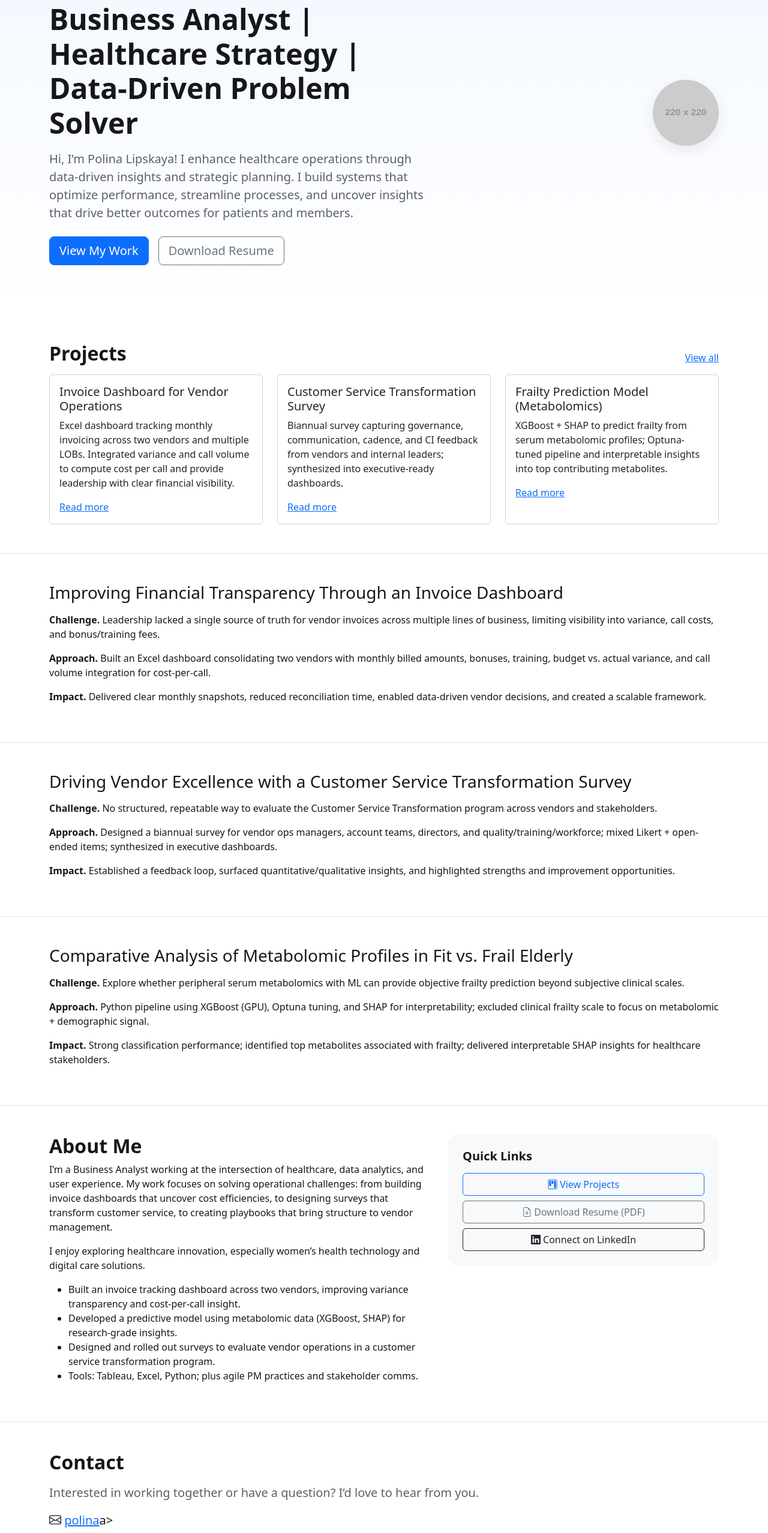
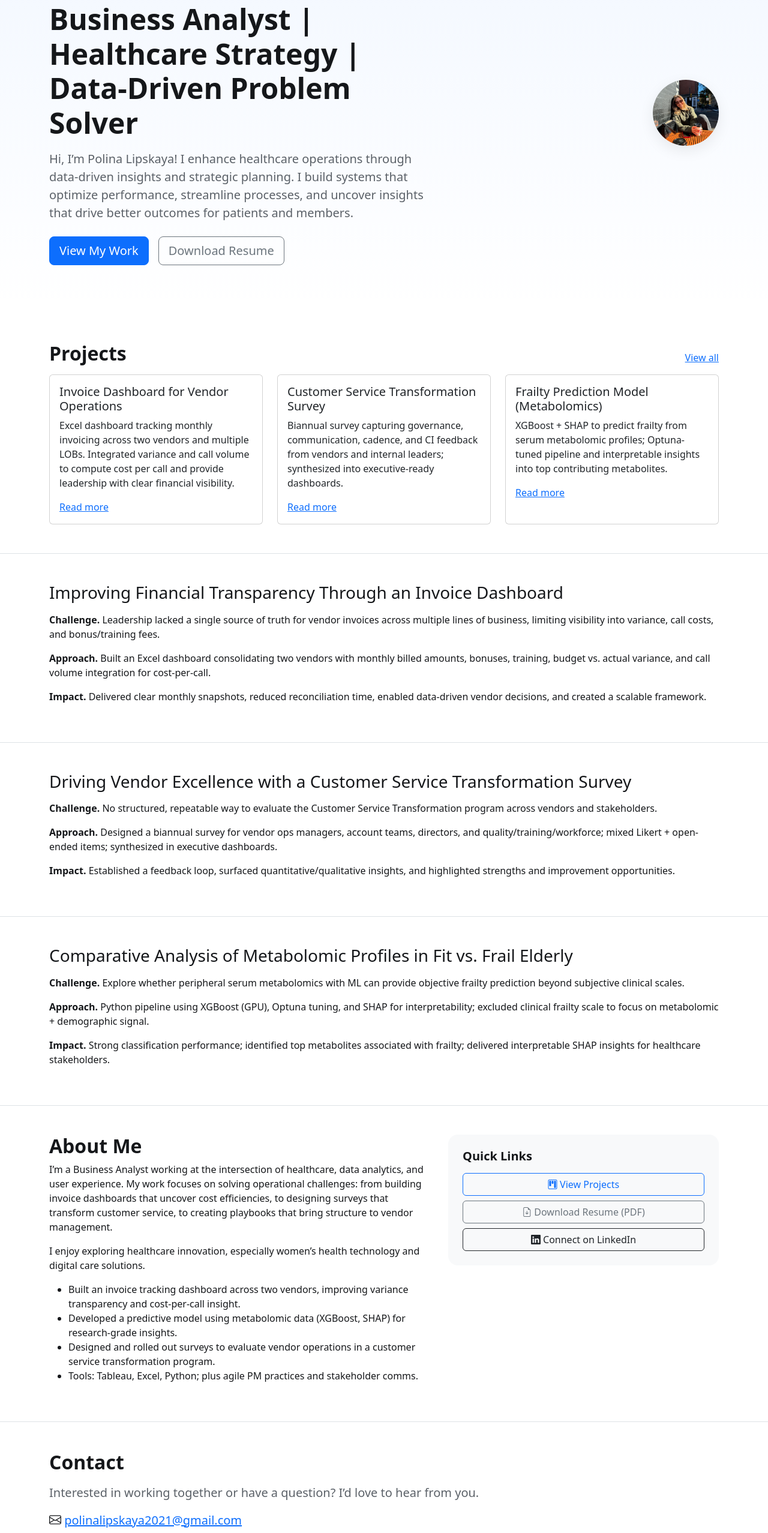
Before and after one commit to polina-lipskaya/polina, a plain HTML site: page index.html in a window 1280 px wide. Shown: the part 194-2749 px from the top of the page at 60% size. Drawn offline with nearby package versions, Linux system fonts and the light colour scheme; placeholder pictures from the web are drawn by us.

Commit message:
Update index.html

```diff
--- a/index.html
+++ b/index.html
@@ -71,7 +71,7 @@
           </div>
           <div class="col-12 col-lg-5 text-center text-lg-end">
             <!-- Placeholder avatar; replace src with a real photo when ready -->
-            <img class="avatar" src="https://placehold.co/220x220" alt="Polina portrait placeholder" />
+            <img class="avatar" src="https://github.com/polina-lipskaya/polina/blob/main/IMG_0087.JPG" alt="Polina portrait placeholder" />
           </div>
         </div>
       </div>
@@ -182,7 +182,7 @@
         <h2 class="section-title mb-3">Contact</h2>
         <p class="lead">Interested in working together or have a question? I’d love to hear from you.</p>
         <ul class="list-unstyled fs-5">
-          <li class="mb-2"><i class="bi bi-envelope"></i> <a href="mailto:polinalipskaya2021@gmail.com">polina</a>a></li>
+          <li class="mb-2"><i class="bi bi-envelope"></i> <a href="mailto:polinalipskaya2021@gmail.com">polinalipskaya2021@gmail.com</a></li>
           <li><i class="bi bi-linkedin"></i> <a href="https://www.linkedin.com/in/polinalipskaya" target="_blank" rel="noopener">linkedin.com/in/polinalipskaya</a></li>
         </ul>
       </div>
```
